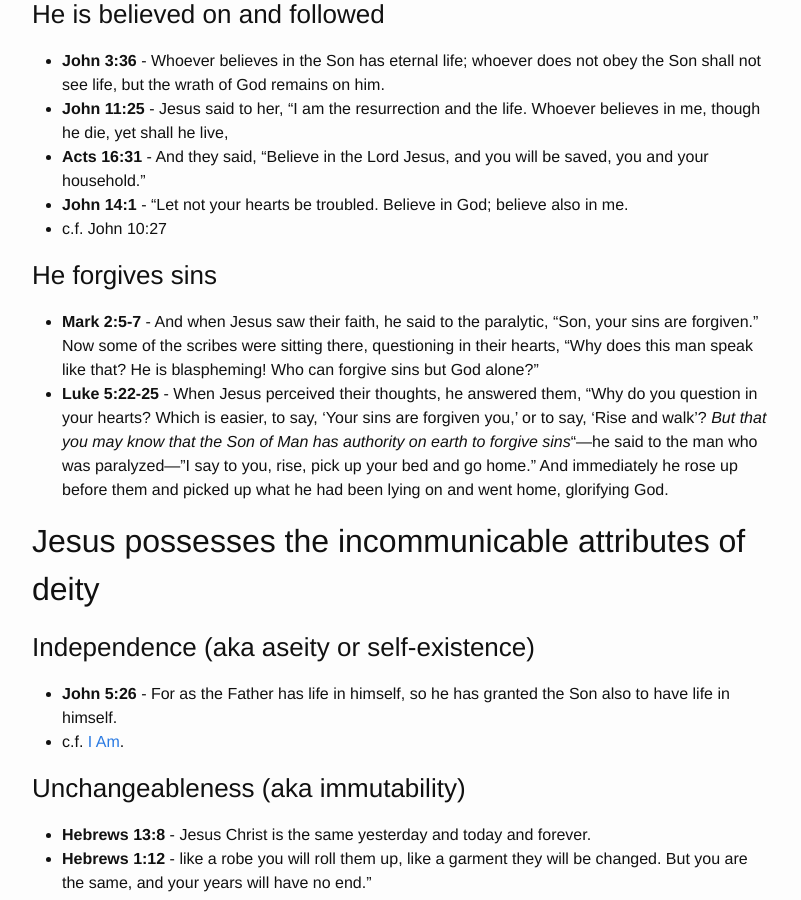
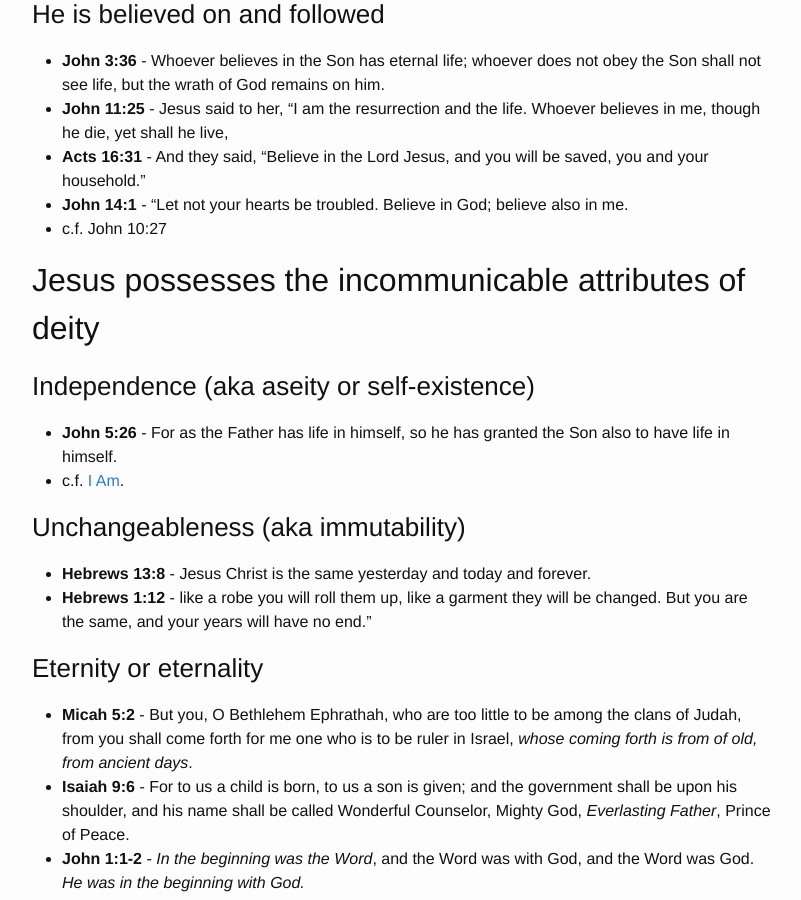
Before and after one commit to TravisCarden/traviscarden.github.io, a Jekyll site: the page built from _posts/2014-03-10-deity-of-christ-verse-list.md, in a window 1280 px wide and 900 px high, scrolled down 10269 px. Shown: the whole window, without its empty margins (238-1039 px from the left). Built offline with Jekyll 4.4.1, drawn with Linux system fonts in a browser that asks for light colours; some of the changed text lies outside the part shown.

Commit message:
Moved a question around on the Deity of Christ Verse List.

```diff
--- a/_posts/2014-03-10-deity-of-christ-verse-list.md
+++ b/_posts/2014-03-10-deity-of-christ-verse-list.md
@@ -220,11 +220,6 @@ Yet Jesus accepts worship.
 - **John 14:1** - "Let not your hearts be troubled. Believe in God; believe also in me.
 - c.f. John 10:27
 
-### He forgives sins
-
-- **Mark 2:5-7** - And when Jesus saw their faith, he said to the paralytic, "Son, your sins are forgiven." Now some of the scribes were sitting there, questioning in their hearts, "Why does this man speak like that? He is blaspheming! Who can forgive sins but God alone?"
-- **Luke 5:22-25** - When Jesus perceived their thoughts, he answered them, "Why do you question in your hearts? Which is easier, to say, 'Your sins are forgiven you,' or to say, 'Rise and walk'? _But that you may know that the Son of Man has authority on earth to forgive sins_"—he said to the man who was paralyzed—"I say to you, rise, pick up your bed and go home." And immediately he rose up before them and picked up what he had been lying on and went home, glorifying God.
-
 ## Jesus possesses the incommunicable attributes of deity
 
 ### Independence (aka aseity or self-existence)
```
Also changed, not shown: other parts of _posts/2014-03-10-deity-of-christ-verse-list.md (+5 -0 lines).
